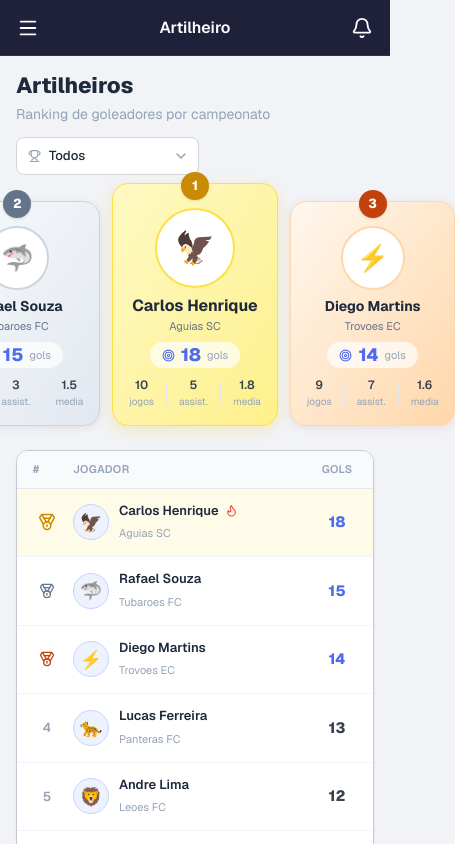
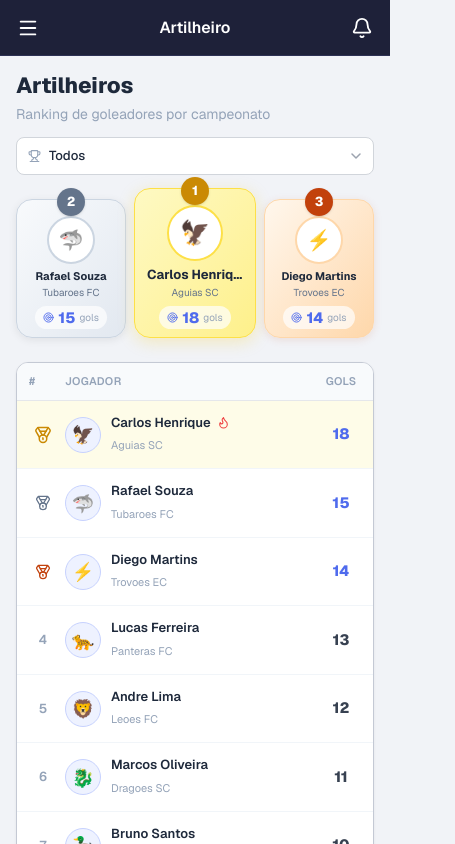
Before and after one commit to usertejada/gerenciador-de-campeonato, a Next.js app: page /artilheiro in a window 390 px wide. Shown: the top 844 px of the page, 455 px wide, since content can reach past the window. Built offline with nearby package versions, Linux system fonts and the light colour scheme.

Commit message:
atualização da pagina artilheiro

```diff
--- a/app/artilheiro/page.tsx
+++ b/app/artilheiro/page.tsx
@@ -54,32 +54,32 @@ function PodiumCard({ artilheiro, pos }: { artilheiro: Artilheiro; pos: number }
   }[pos]!;
 
   return (
-    <div className={`${configs.bg} border ${configs.border} ${configs.shadow} rounded-[16px] p-4 flex flex-col items-center gap-2 relative`}>
+    <div className={`${configs.bg} border ${configs.border} ${configs.shadow} rounded-[16px] p-2 sm:p-4 flex flex-col items-center gap-1.5 sm:gap-2 relative w-full`}>
       {/* Badge posicao */}
       <div className={`absolute -top-3 left-1/2 -translate-x-1/2 w-7 h-7 rounded-full ${configs.badge} flex items-center justify-center font-extrabold text-[13px] shadow-sm`}>
         {pos}
       </div>
 
       {/* Avatar */}
-      <div className={`${configs.size} rounded-full bg-white border-2 ${configs.border} flex items-center justify-center mt-2 shrink-0`}>
-        <span className={configs.fontSize}>{artilheiro.escudoTime}</span>
+      <div className={`${pos === 1 ? "w-14 h-14 sm:w-20 sm:h-20" : "w-12 h-12 sm:w-16 sm:h-16"} rounded-full bg-white border-2 ${configs.border} flex items-center justify-center mt-2 shrink-0`}>
+        <span className={pos === 1 ? "text-[24px] sm:text-[32px]" : "text-[20px] sm:text-[26px]"}>{artilheiro.escudoTime}</span>
       </div>
 
       {/* Info */}
-      <div className="text-center">
-        <p className={`text-[#1E293B] font-bold ${configs.nameSz} leading-tight`}>{artilheiro.nome}</p>
-        <p className="text-[#64748B] text-[11px] mt-0.5">{artilheiro.time}</p>
+      <div className="text-center w-full px-1">
+        <p className={`text-[#1E293B] font-bold ${pos === 1 ? "text-[13px] sm:text-[16px]" : "text-[11px] sm:text-[14px]"} leading-tight truncate`}>{artilheiro.nome}</p>
+        <p className="text-[#64748B] text-[10px] sm:text-[11px] mt-0.5 truncate">{artilheiro.time}</p>
       </div>
 
       {/* Gols */}
-      <div className="flex items-center gap-1.5 bg-white/70 rounded-full px-3 py-1">
-        <Target size={13} color="#4F6BED" />
-        <span className="text-[#4F6BED] font-extrabold text-[18px] leading-none">{artilheiro.gols}</span>
-        <span className="text-[#94A3B8] text-[11px]">gols</span>
+      <div className="flex items-center gap-1 sm:gap-1.5 bg-white/70 rounded-full px-2 sm:px-3 py-1">
+        <Target size={11} color="#4F6BED" />
+        <span className="text-[#4F6BED] font-extrabold text-[15px] sm:text-[18px] leading-none">{artilheiro.gols}</span>
+        <span className="text-[#94A3B8] text-[10px] sm:text-[11px]">gols</span>
       </div>
 
-      {/* Stats extras */}
-      <div className="flex items-center gap-3 text-center">
+      {/* Stats extras — ocultas em mobile pequeno, visíveis sm+ */}
+      <div className="hidden sm:flex items-center gap-3 text-center">
         <div>
           <p className="text-[#374151] font-semibold text-[12px]">{artilheiro.jogos}</p>
           <p className="text-[#94A3B8] text-[10px]">jogos</p>
@@ -147,12 +147,12 @@ export default function ArtilheirosPage() {
             Ranking de goleadores por campeonato
           </p>
         </div>
-        <div className="relative self-start min-[640px]:self-auto">
+        <div className="relative self-start min-[640px]:self-auto w-full min-[640px]:w-auto">
           <Trophy size={13} color="#94A3B8" className="absolute left-3 top-1/2 -translate-y-1/2 pointer-events-none" />
           <select
             value={campeonato}
             onChange={(e) => setCampeonato(e.target.value)}
-            className="h-[38px] pl-8 pr-8 rounded-[8px] border border-[#D1D5DB] bg-white text-[#1E293B] text-[13px] font-medium outline-none focus:border-[#4F6BED] focus:ring-2 focus:ring-[rgba(79,107,237,0.2)] transition-all appearance-none cursor-pointer"
+            className="h-[38px] w-full min-[640px]:w-auto pl-8 pr-8 rounded-[8px] border border-[#D1D5DB] bg-white text-[#1E293B] text-[13px] font-medium outline-none focus:border-[#4F6BED] focus:ring-2 focus:ring-[rgba(79,107,237,0.2)] transition-all appearance-none cursor-pointer"
           >
             {CAMPEONATOS.map((c) => <option key={c} value={c}>{c}</option>)}
           </select>
@@ -165,17 +165,17 @@ export default function ArtilheirosPage() {
       {/* Podio top 3 */}
       {top3.length >= 3 && (
         <div className="mb-6">
-          <div className="flex items-end gap-3 justify-center">
+          <div className="flex items-end gap-2 sm:gap-3 justify-center w-full">
             {/* 2o lugar — menor */}
-            <div className="flex-1 max-w-[180px]">
+            <div className="flex-1 min-w-0 max-w-[110px] sm:max-w-[180px]">
               <PodiumCard artilheiro={top3[1]} pos={2} />
             </div>
             {/* 1o lugar — maior, centralizado */}
-            <div className="flex-1 max-w-[200px] -mt-4">
+            <div className="flex-1 min-w-0 max-w-[130px] sm:max-w-[200px] -mt-4">
               <PodiumCard artilheiro={top3[0]} pos={1} />
             </div>
             {/* 3o lugar — menor */}
-            <div className="flex-1 max-w-[180px]">
+            <div className="flex-1 min-w-0 max-w-[110px] sm:max-w-[180px]">
               <PodiumCard artilheiro={top3[2]} pos={3} />
             </div>
           </div>
@@ -186,7 +186,7 @@ export default function ArtilheirosPage() {
       <div className="bg-white rounded-[12px] border border-[#C4C9D4] shadow-[0_1px_3px_rgba(0,0,0,0.06)] overflow-hidden mb-4">
 
         {/* Cabecalho */}
-        <div className="flex items-center gap-3 px-4 py-2.5 bg-[#F8FAFC] border-b border-[#E5E7EB]">
+        <div className="flex items-center gap-2 sm:gap-3 px-3 sm:px-4 py-2.5 bg-[#F8FAFC] border-b border-[#E5E7EB]">
           <span className="w-7 text-[#94A3B8] text-[11px] font-semibold uppercase tracking-wide">#</span>
           <span className="flex-1 text-[#94A3B8] text-[11px] font-semibold uppercase tracking-wide">Jogador</span>
           <span className="w-[120px] hidden sm:block text-[#94A3B8] text-[11px] font-semibold uppercase tracking-wide text-center">Progresso</span>
@@ -205,7 +205,7 @@ export default function ArtilheirosPage() {
           return (
             <div
               key={a.id}
-              className={`flex items-center gap-3 px-4 py-3 border-b border-[#F1F5F9] last:border-0 hover:bg-[#F8FAFC] transition-colors ${
+              className={`flex items-center gap-2 sm:gap-3 px-3 sm:px-4 py-3 border-b border-[#F1F5F9] last:border-0 hover:bg-[#F8FAFC] transition-colors ${
                 posGlobal === 1 ? "bg-[#FEFCE8]" : ""
               }`}
             >
```
